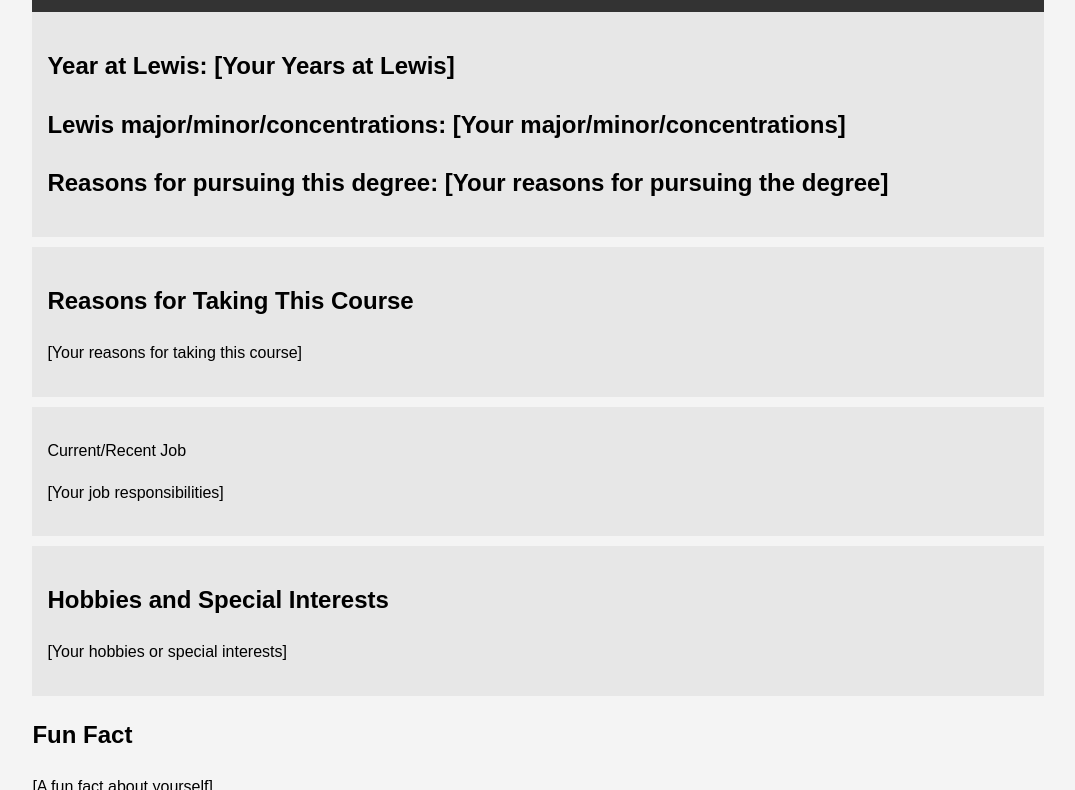
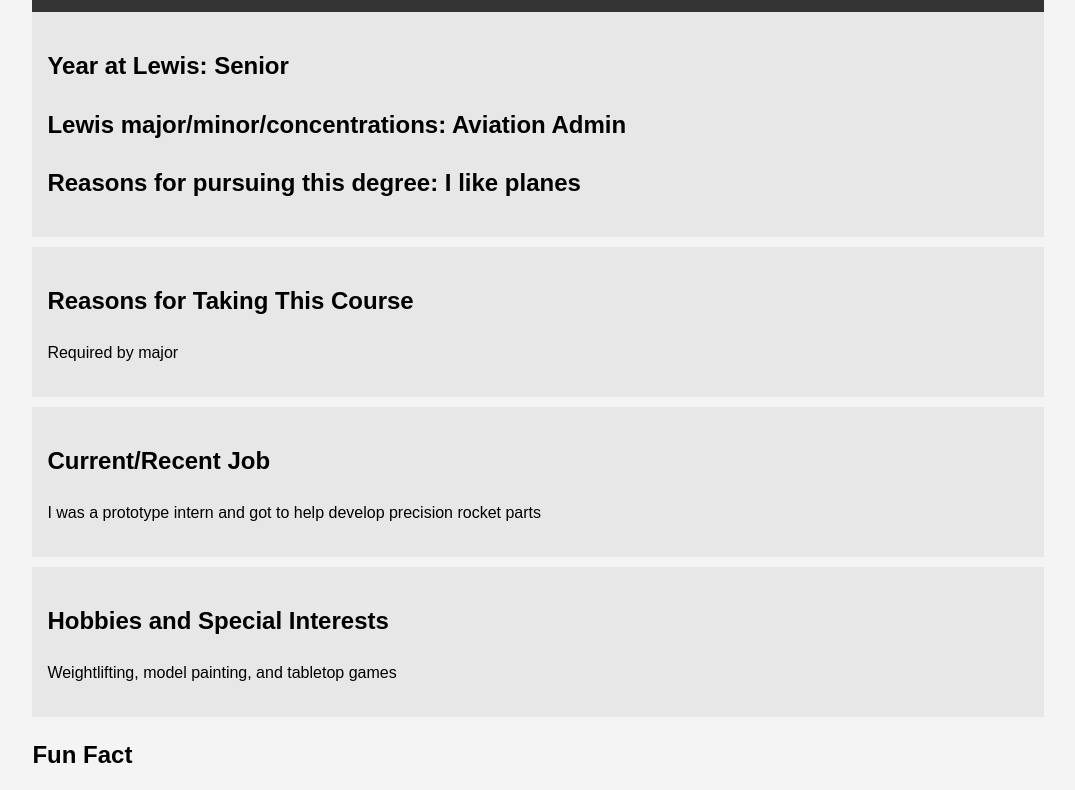
Before and after one commit to rowanbailey556-collab/mee, a plain HTML site: page index.html in a window 1280 px wide. Shown: the part 138-928 px from the top of the page, without its empty margins (102-1177 px from the left). Drawn offline with Linux system fonts and the light colour scheme.

Commit message:
Update index.html

```diff
--- a/index.html
+++ b/index.html
@@ -31,34 +31,34 @@
 <body>
     <div class="container">
         <header class="main-info">
-            <h1>[Your First and Last Name]</h1>
-            <h1>Preferred Name: [Your Preferred Name]</h1>
+            <h1>Rowan Bailey</h1>
+            <h1>Preferred Name: Rowan</h1>
         </header>
 
         <section class="lewis">
-			<h2>Year at Lewis: [Your Years at Lewis]</h2>
-			<h2>Lewis major/minor/concentrations: [Your major/minor/concentrations]</h2>
-			<h2>Reasons for pursuing this degree: [Your reasons for pursuing the degree]</h2>
+			<h2>Year at Lewis: Senior</h2>
+			<h2>Lewis major/minor/concentrations: Aviation Admin</h2>
+			<h2>Reasons for pursuing this degree: I like planes</h2>
         </section>
 
 		<section class="course">
             <h2>Reasons for Taking This Course</h2>
-            <p>[Your reasons for taking this course]</p>
+            <p>Required by major</p>
         </section>
 
 		<section class="job">
-            <p>Current/Recent Job</p>
-			<p>[Your job responsibilities]</p>
+            <h2>Current/Recent Job</h2>
+			<p>I was a prototype intern and got to help develop precision rocket parts</p>
         </section>
 
         <section class="hobbies">
             <h2>Hobbies and Special Interests</h2>
-            <p>[Your hobbies or special interests]</p>
+            <p>Weightlifting, model painting, and tabletop games</p>
         </section>
 
         <section class="fun-fact">
             <h2>Fun Fact</h2>
-            <p>[A fun fact about yourself]</p>
+            <p>I studied in Rome for 4 months</p>
         </section>
     </div>
 </body>
```
